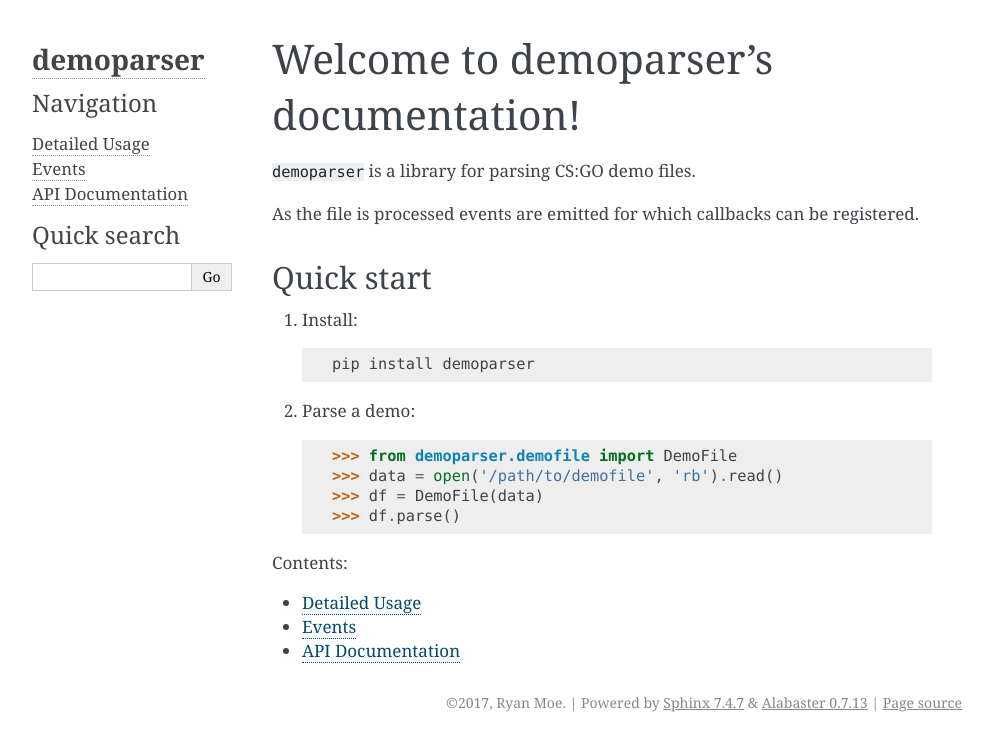
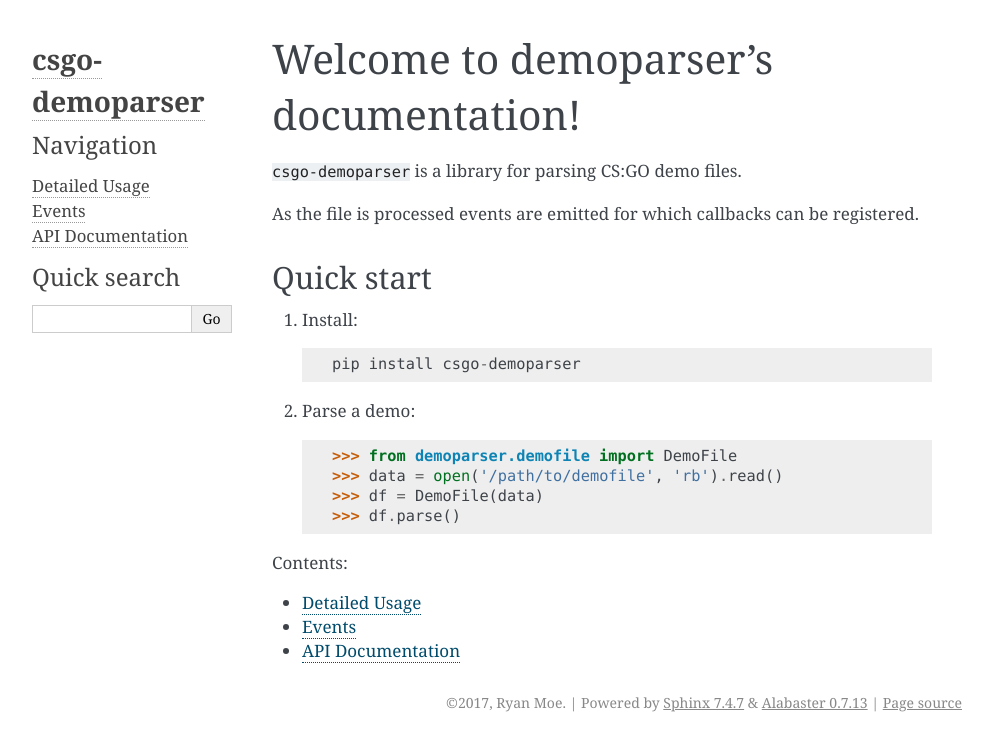
Before and after one commit to ibm-dev-incubator/demoparser, a Sphinx documentation site: the page built from doc/source/index.rst, in a window 1280 px wide. Shown: the top 751 px of the page, without its empty margins (148-1141 px from the left). Built offline with Sphinx 7.4.7, drawn with Linux system fonts in a browser that asks for light colours.

Commit message:
Small changes for packaging

```diff
--- a/README.rst
+++ b/README.rst
@@ -1,4 +1,4 @@
-``demoparser`` is a library for parsing CS:GO demo files.
+``csgo-demoparser`` is a library for parsing CS:GO demo files.
 
 As the file is processed events are emitted for which callbacks can
 be registered.
@@ -8,7 +8,7 @@
 
 1. Install::
 
-        pip install demoparser
+        pip install csgo-demoparser
 
 2. Parse a demo::
 
--- a/doc/source/conf.py
+++ b/doc/source/conf.py
@@ -49,7 +49,7 @@
 master_doc = 'index'
 
 # General information about the project.
-project = 'demoparser'
+project = 'csgo-demoparser'
 copyright = '2017, Ryan Moe'
 author = 'Ryan Moe'
 
--- a/setup.cfg
+++ b/setup.cfg
@@ -1,5 +1,5 @@
 [metadata]
-name = demoparser
+name = csgo-demoparser
 author = Ryan Moe
 author-email = ryan.moe@gmail.com
 summary = CS:GO demo file parser.
```
Also changed, not shown: 1 other file.
